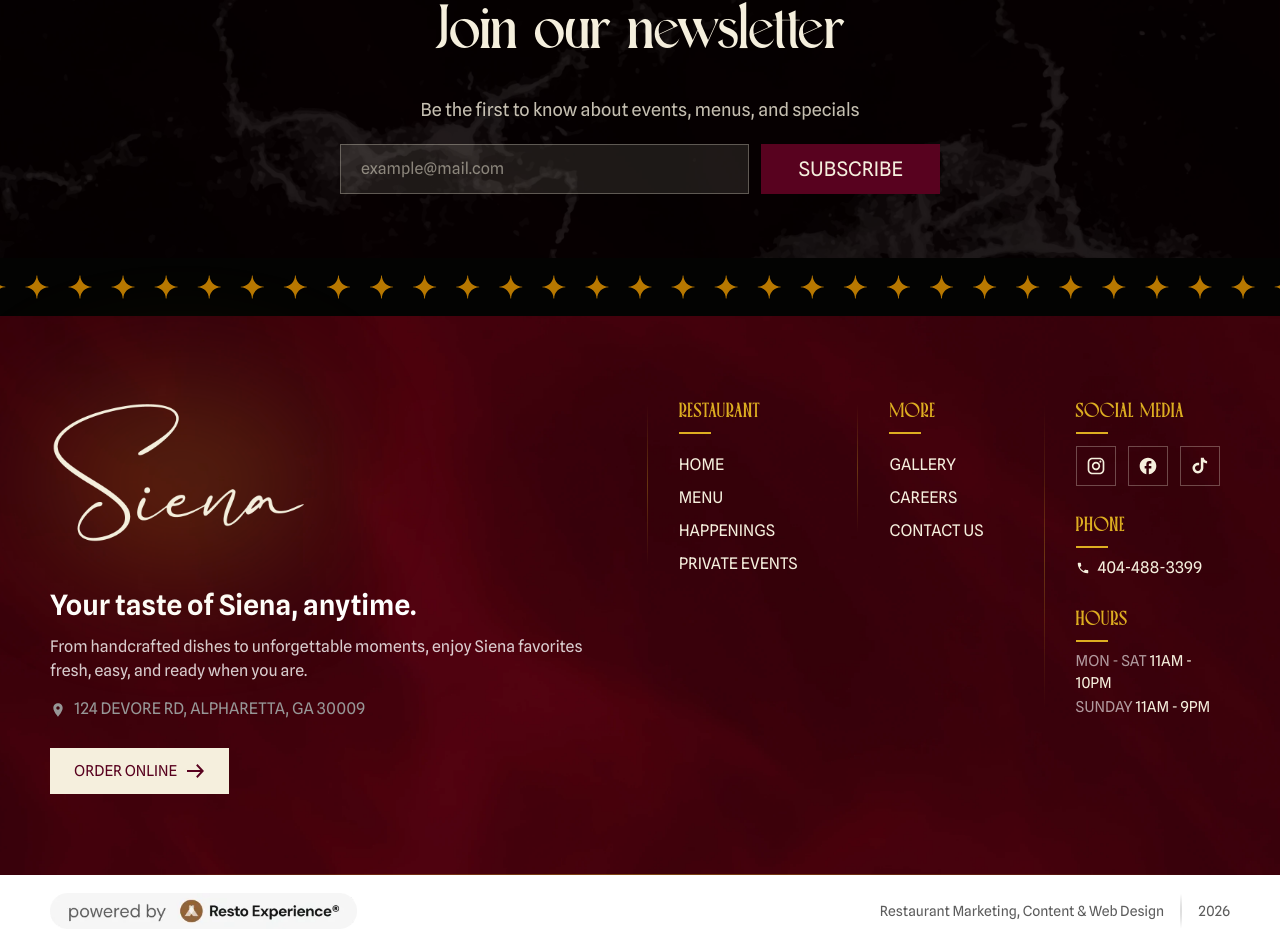
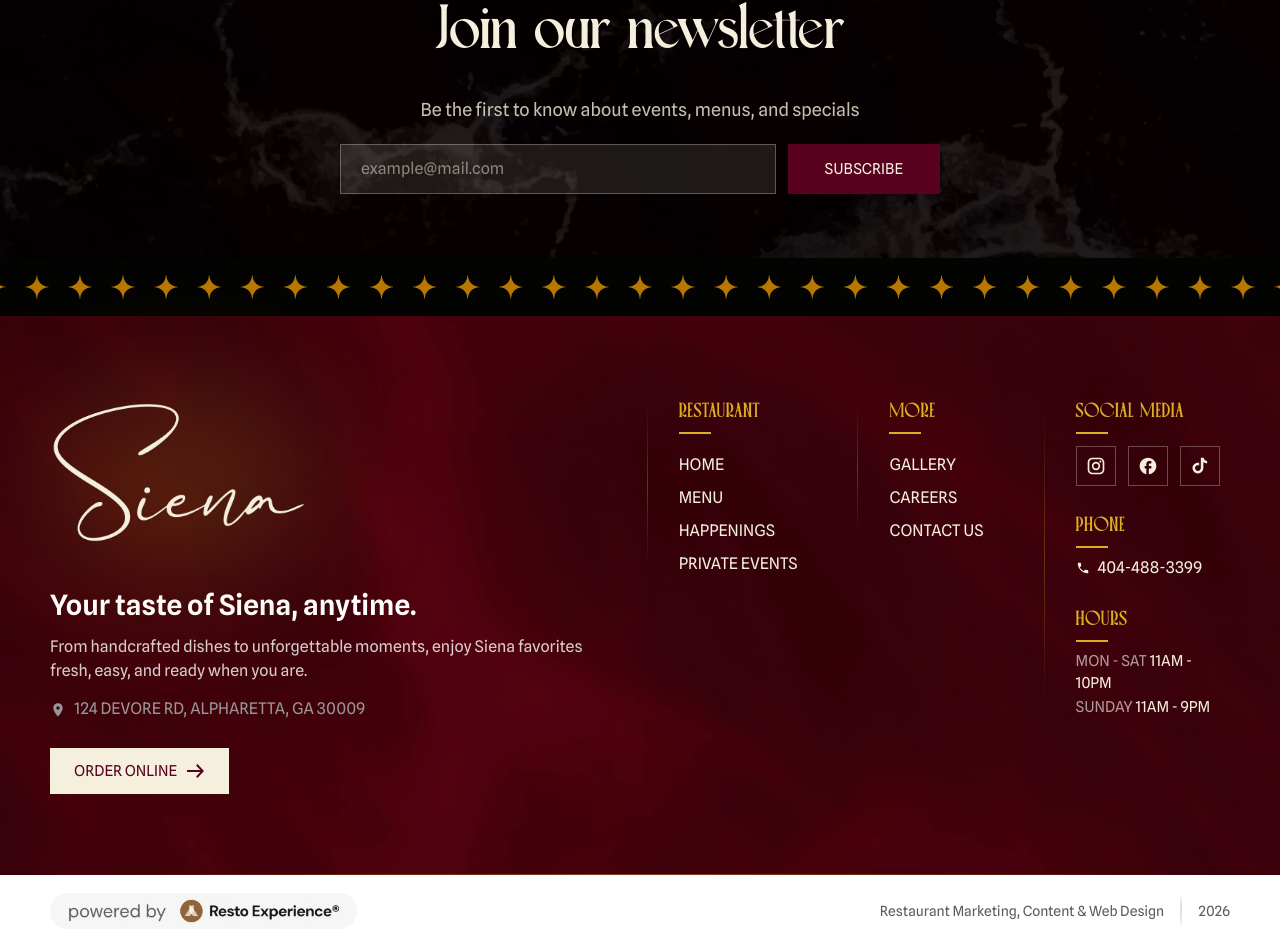
Before and after one commit to sienaatl/Siena, a Next.js app: page / in a window 1280 px wide. Shown: the part 6175-7116 px from the top of the page. Built offline with nearby package versions, Linux system fonts and the light colour scheme.

Commit message:
ajuste find us

```diff
--- a/components/newsletterform.tsx
+++ b/components/newsletterform.tsx
@@ -86,7 +86,7 @@ export default function NewsletterForm() {
                             <button
                                 type="submit"
                                 disabled={isSubmitting}
-                                className="bg-[#58021f] text-[#f5efdd] px-4 md:px-9 py-2 font-normal text-[14px] md:text-[20px] leading-[20px] md:leading-[24px] border border-transparent hover:bg-[#030302] hover:border-[#f5efdd] transition disabled:opacity-60 whitespace-nowrap w-full md:w-auto"
+                                className="bg-[#58021f] text-[#f5efdd] px-4 md:px-9 py-2 font-normal text-[14px] md:text-[15px] leading-[20px] md:leading-[24px] border border-transparent hover:bg-[#030302] hover:border-[#f5efdd] transition disabled:opacity-60 whitespace-nowrap w-full md:w-auto"
                             >
                                 {isSubmitting ? "Subscribing..." : "SUBSCRIBE"}
                             </button>
```
